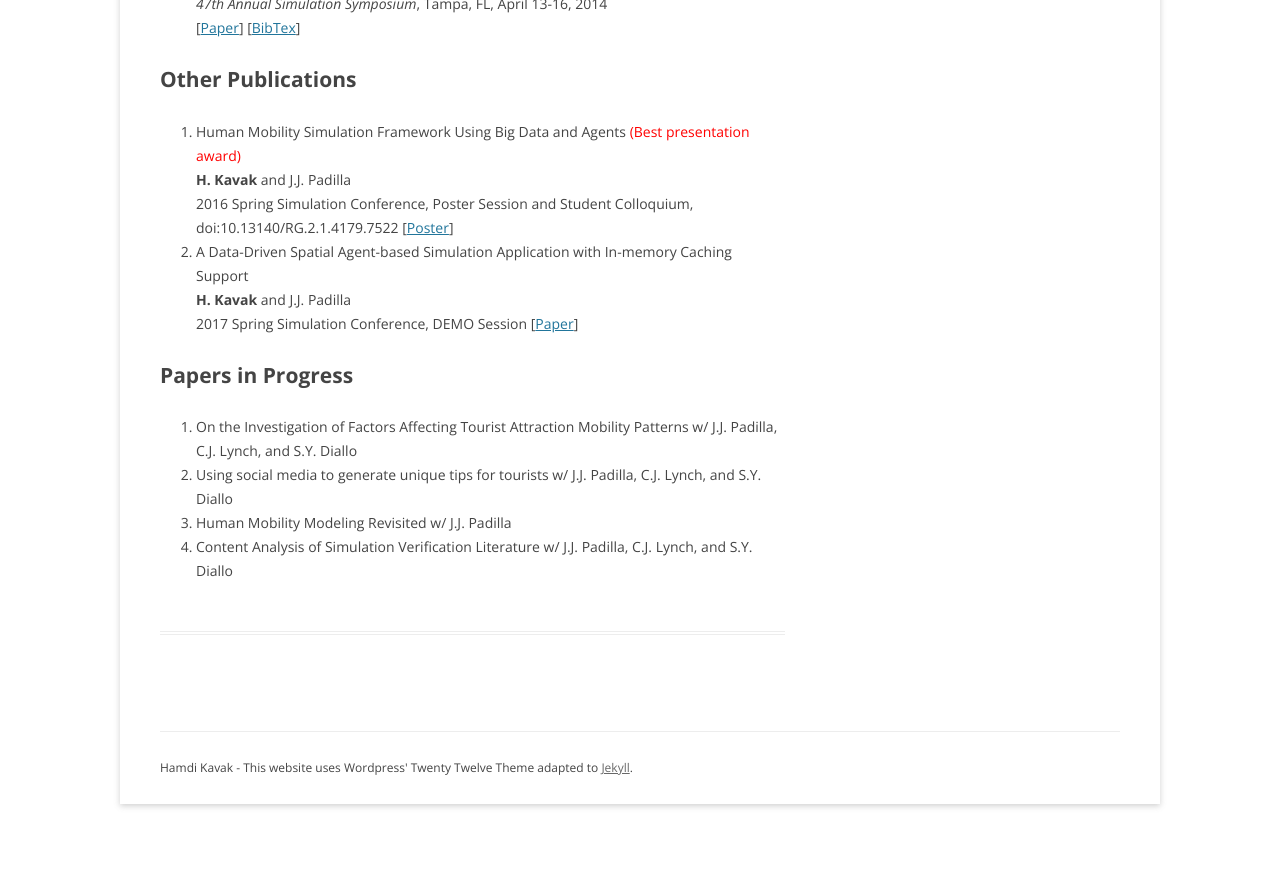
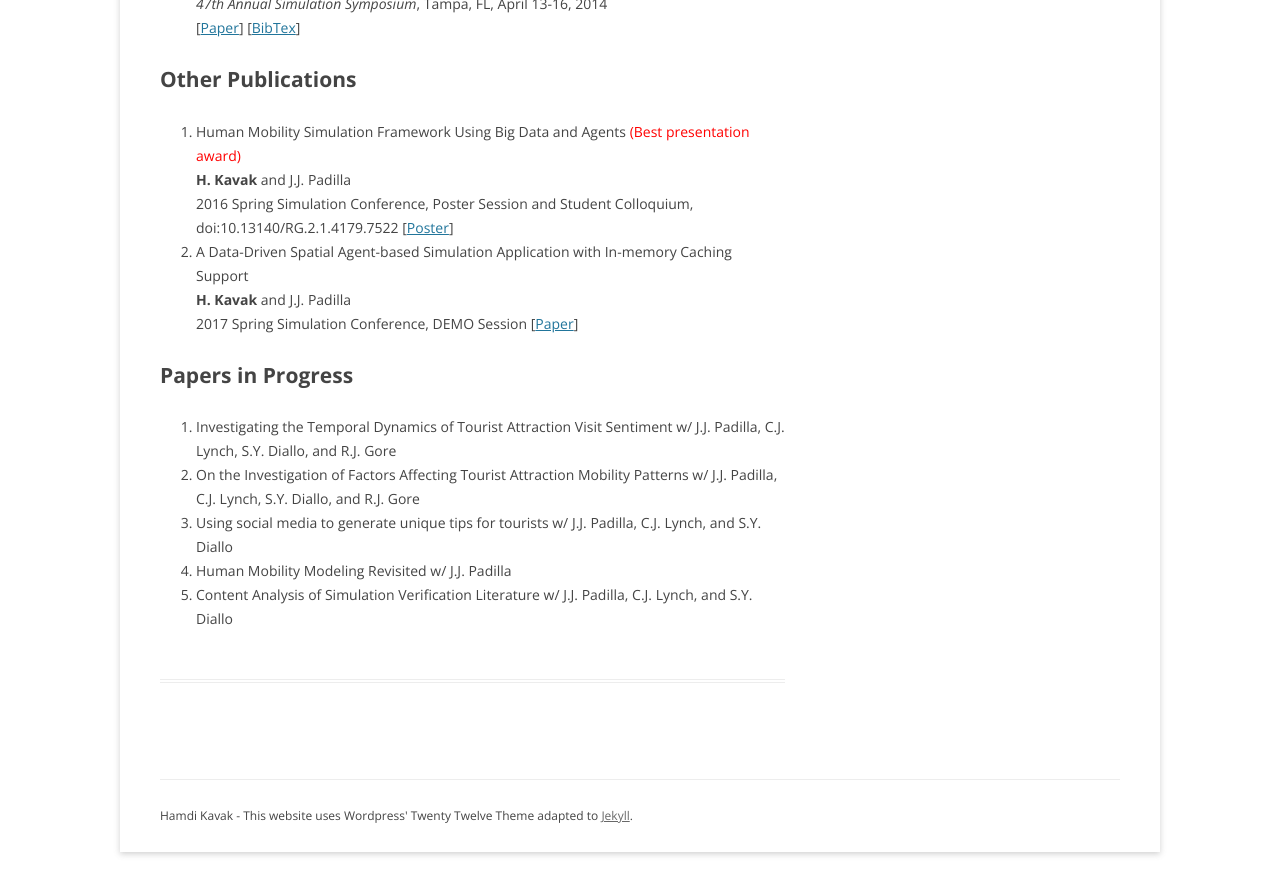
Before and after one commit to hamdikavak/hamdikavak.github.io, a Jekyll site: the page built from publications/index.html, in a window 1280 px wide and 900 px high, scrolled down 1773 px. Shown: the top 895 px of the window. Built offline with Jekyll 4.4.1, drawn with Linux system fonts in a browser that asks for light colours; nearby versions of some CDN libraries; library files that are not in the unit come from our copies; before the commit the page ends 2625 px from its top, so only the background shows below that.

Commit message:
Publications updated

```diff
--- a/publications/index.html
+++ b/publications/index.html
@@ -121,8 +121,11 @@ current_page_publications: current_page_item
 <a name="inprog"></a>
 <h1>Papers in Progress</h1>
 <ol>
+	<li>
+    Investigating the Temporal Dynamics of Tourist Attraction Visit Sentiment w/ J.J. Padilla, C.J. Lynch, S.Y. Diallo, and R.J. Gore
+  </li>
   <li>
-    On the Investigation of Factors Affecting Tourist Attraction Mobility Patterns w/ J.J. Padilla, C.J. Lynch, and S.Y. Diallo
+    On the Investigation of Factors Affecting Tourist Attraction Mobility Patterns w/ J.J. Padilla, C.J. Lynch, S.Y. Diallo, and R.J. Gore
   </li>
   <li>
     Using social media to generate unique tips for tourists w/ J.J. Padilla, C.J. Lynch, and S.Y. Diallo
```
